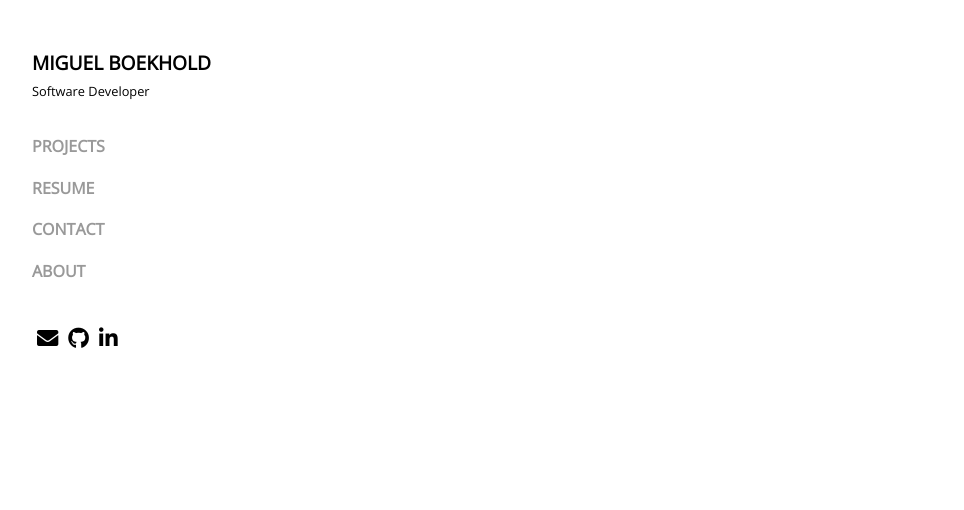
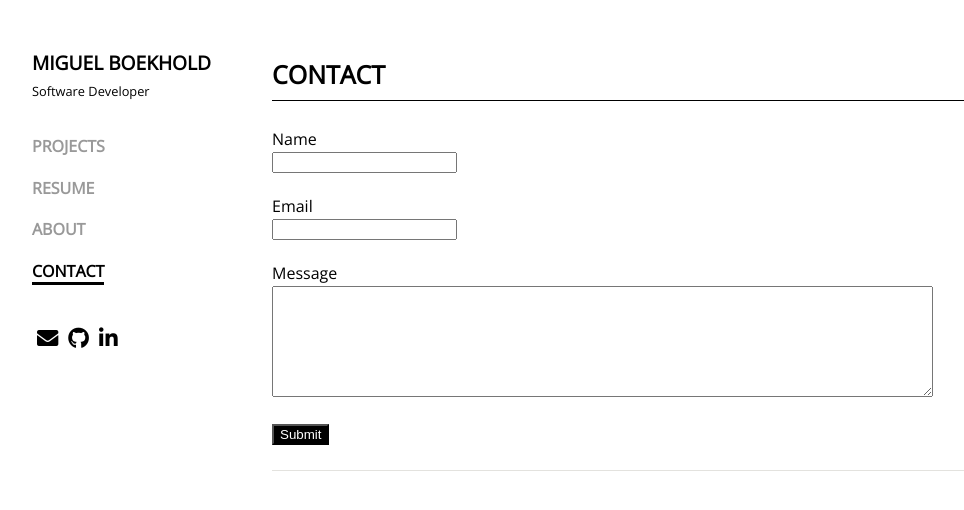
Before and after one commit to mboekhold/mboekhold.github.io, a Vue app: page /contact in a window 1280 px wide. Shown: the top 510 px of the page, without its empty margins (128-1092 px from the left). Built offline with nearby package versions, Linux system fonts and the light colour scheme; a small style sheet from the web is missing; the HTML template or start-up script is replaced by a standard one.

Commit message:
Added contact form and validation

```diff
--- a/src/App.vue
+++ b/src/App.vue
@@ -13,8 +13,8 @@
                   <ul class="menu-items">
                     <router-link tag="li" active-class="active" to="/" exact><a>Projects</a></router-link>
                     <router-link tag="li" active-class="active" to="/resume"><a>Resume</a></router-link>
-                    <router-link tag="li" active-class="active" to="#"><a>Contact</a></router-link>
                     <router-link tag="li" active-class="active" to="/about"><a>About</a></router-link>
+                    <router-link tag="li" active-class="active" to="/contact"><a>Contact</a></router-link>
                   </ul>
               </div>
           </div>
--- a/src/components/About.vue
+++ b/src/components/About.vue
@@ -2,6 +2,12 @@
   <div class="main clearfix">
       <div class="header">
           <h1>About me</h1>
+      </div>
+      <div class="profile">
+        <img class="profile-pic" src="https://imgplaceholder.com/200x200" alt="ImgPlaceholder">
+      </div>
+      <div class="bio">
+        <p></p>
       </div>
     </div>
 </template>
@@ -17,3 +23,19 @@ export default {
   }
 }
 </script>
+
+
+<style scoped>
+.profile-pic {
+  display: block;
+  height: 150px;
+  width: 150px;
+  border-radius: 50%;
+  margin: auto;
+}
+.bio {
+  margin-top: 60px;
+  text-align: left;
+}
+
+</style>
--- /dev/null
+++ b/src/components/Contact.vue
@@ -0,0 +1,106 @@
+<template>
+  <div class="main clearfix">
+      <div class="header">
+          <h1>Contact</h1>
+
+      </div>
+
+    <div class="box">
+        <form @submit="sendMessage" class="contect-form" method="post">
+        <transition name="list" enter-active-class="animated fadeIn" leave-active-class="animated fadeOut">
+        <p v-if="errors.length">
+        <b>Please correct the following error(s):</b>
+        <ul class="errors">
+        <li v-for="(error) in errors" :key="error">{{ error }}</li>
+        </ul>
+        </p>
+        </transition>
+        <div class="field">
+            <label class="label">Name</label>
+            <input type="text" v-model="name" v-validate="'required'" name="name">
+        </div>
+        <div class="field">
+            <label class="label">Email</label>
+            <input type="email" class="input" name="email" v-model="email">
+        </div>
+        <div class="field">
+            <label class="label">Message</label>
+            <textarea rows = "7" cols = "80" name = "description" v-model="message">
+
+            </textarea>
+        </div>
+        <div class="field has-text-right">
+            <button type="submit" value="submit">Submit</button>
+        </div>
+        </form>
+    </div>
+    </div>
+</template>
+
+
+<script>
+export default {
+  name: 'About',
+  data() {
+    return {
+        errors: [],
+        name: '',
+        email: '',
+        message: ''
+
+    }
+  },
+  methods: {
+      sendMessage(e){
+        if(this.name && this.email && this.message)
+        {
+            return true;
+        }
+
+        this.errors = [];
+        if(!this.name){
+            this.errors.push('Name required.');
+        }
+        if(!this.email){
+            this.errors.push('Email required.');
+        }
+        if(!this.message){
+            this.errors.push('Message required');
+        }
+
+        e.preventDefault();
+      }
+  }
+}
+</script>
+
+<style scoped>
+@import "https://cdn.jsdelivr.net/npm/animate.css@3.5.1";
+
+.errors li {
+    margin-top: 5px;
+    font-weight: 300;
+}
+
+
+
+.label {
+    display: block;
+    margin-bottom: 5px;
+    font-weight: 400;
+}
+
+.field {
+    margin-bottom: 25px;
+}
+
+button {
+    background-color: black;
+    color: #fff;
+}
+
+button:hover {
+    cursor: pointer;
+}
+
+</style>
--- a/src/components/Resume.vue
+++ b/src/components/Resume.vue
@@ -34,8 +34,8 @@ export default {
         {"title" : "Intern", "data" : "HEMA, Oct 2015 - Apr 2016 ", "description" :" " }
       ],
       education: [
-        {"institution" : "Fonty's Hogeschool ICT", "degreeInfo" : "Bachelor's degree, Software Engineering", "year":"2018 - 2021"},
-        {"institution" : "ROC Midden Nederland", "degreeInfo" : "Associate's degree, Network and System Administrator", "year":"2014 - 2017"},
+        {"institution" : "Fonty's Hogeschool ICT- Eindhoven", "degreeInfo" : "Bachelor's degree, Software Engineering", "year":"2018 - 2021"},
+        {"institution" : "ROC Midden Nederland - Utrecht", "degreeInfo" : "Associate's degree, Network and System Administrator", "year":"2014 - 2017"},
       ]
     }
   }
--- a/src/router.js
+++ b/src/router.js
@@ -3,6 +3,7 @@ import Router from 'vue-router'
 import Projects from './components/Projects.vue'
 import About from './components/About.vue'
 import Resume from './components/Resume.vue'
+import Contact from './components/Contact.vue'
 
 Vue.use(Router);
 
@@ -23,7 +24,12 @@ export default new Router({
         path: '/resume',
         name: 'resume',
         component: Resume
-    }
+    },
+    {
+      path: '/contact',
+      name: 'contact',
+      component: Contact
+  }
 
   ],
 
```
